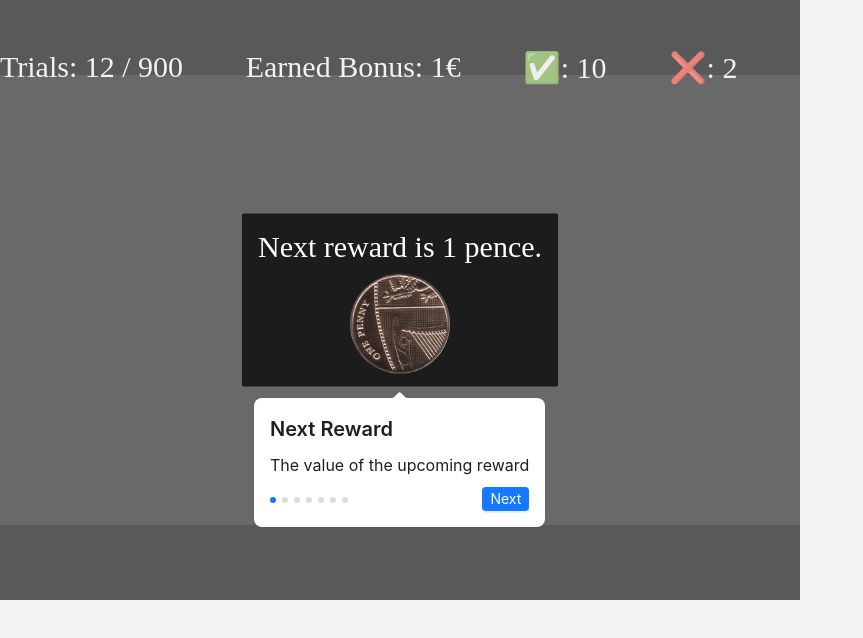
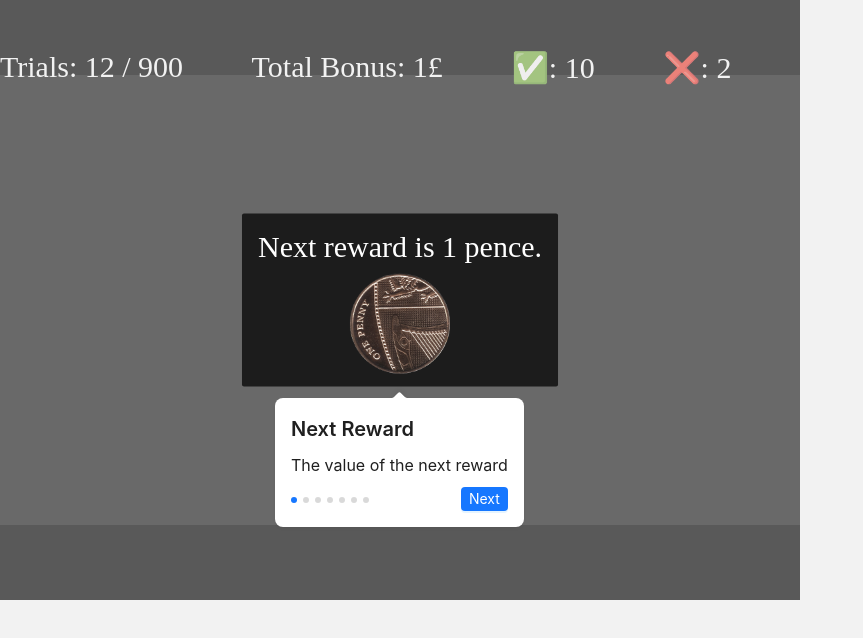
Before and after one commit to eddhall0821/physical-test, a React (Create React App) app: page /main-guidelines in a window 1280 px wide. Both pictures are taken after a click on the button "Start Tutorial". Shown: the top 638 px of the page, without its empty margins (0-863 px from the left). Built offline with nearby package versions, Linux system fonts and the light colour scheme.

Commit message:
translate

```diff
--- a/src/components/MTP/MainGuideLines.jsx
+++ b/src/components/MTP/MainGuideLines.jsx
@@ -52,7 +52,7 @@ const MainGuideLines = () => {
   const steps = [
     {
       title: <StepTitle>Next Reward</StepTitle>,
-      description: <StepContent>The value of the upcoming reward</StepContent>,
+      description: <StepContent>The value of the next reward</StepContent>,
       target: () => ref6.current,
     },
     {
@@ -74,7 +74,7 @@ const MainGuideLines = () => {
       title: <StepTitle>Trial Results</StepTitle>,
       description: (
         <StepContent>
-          success/failure of each trial and bonuses earned for each click
+          Success/Failure of each trial and bonuses earned for each click
         </StepContent>
       ),
       target: () => ref8.current,
@@ -96,7 +96,7 @@ const MainGuideLines = () => {
     },
     {
       title: <StepTitle>Failed Clicks</StepTitle>,
-      description: <StepContent>The number of unsuccessful clicks</StepContent>,
+      description: <StepContent>The number of failed clicks</StepContent>,
       target: () => ref4.current,
     },
   ];
@@ -108,7 +108,7 @@ const MainGuideLines = () => {
           <Content>
             <Space direction="vertical" style={{ width: 1000 }}>
               <Typography>
-                <Typography.Title level={3}>Main Tasks</Typography.Title>
+                <Typography.Title level={3}>Main Task</Typography.Title>
                 <Typography.Paragraph>
                   Before the blue circular target appears on the screen, the
                   bonus for each trial is displayed.
@@ -168,7 +168,7 @@ const MainGuideLines = () => {
           }}
         >
           <div ref={ref1}>Trials: 12 / 900</div>
-          <div ref={ref3}>Earned Bonus: 1€</div>
+          <div ref={ref3}>Total Bonus: 1£</div>
           <div ref={ref2}>✅: 10</div>
           <div ref={ref4}>❌: 2</div>
           <div></div>
--- a/src/components/measure/MonitorMeasure.jsx
+++ b/src/components/measure/MonitorMeasure.jsx
@@ -94,7 +94,7 @@ const MonitorMeasure = () => {
       <TaskSteps current={0} />
       <Typography.Title level={3}>Monitor Size Measurement</Typography.Title>
       <Paragraph level={2}>
-        place a physical credit card against the image of the card below and
+        Place a physical credit card against the image of the card below and
         increase or decrease its size until it matches the size of the physical
         card exactly. <br />
         You can also use a library card or standard ID.
--- a/src/components/measure/index.jsx
+++ b/src/components/measure/index.jsx
@@ -139,7 +139,7 @@ const Measure = () => {
             key="2"
           >
             <p>
-              Left-click on the <b style={{ color: "#da2c4d" }}>red box</b>and
+              Left-click on the <b style={{ color: "#da2c4d" }}>red box</b> and
               hold the mouse left-click button down.
               <br />
               Slowly move the mouse from left to right along the width of the
--- a/src/utils.js
+++ b/src/utils.js
@@ -391,7 +391,7 @@ export const drawText = (ctx, summary, remain) => {
   // ctx.fillRect(boardInterval * 2, 25, 50, 50);
   // ctx.fillStyle = "#fff";
   ctx.fillText(`✅: ${summary.success}`, boardInterval * 3, 50);
-  ctx.fillText(`Earned Bonus: ${summary.point / 1000}£`, boardInterval * 2, 50);
+  ctx.fillText(`Total Bonus: ${summary.point / 1000}£`, boardInterval * 2, 50);
   ctx.fillText(`❌: ${summary.fail}`, boardInterval * 4, 50);
 
   // ctx.fillText(
@@ -402,7 +402,7 @@ export const drawText = (ctx, summary, remain) => {
   // ctx.fillText(`✅: ${summary.success}`, window.innerWidth - 200, 100);
   // ctx.fillText(`❌: ${summary.fail}`, window.innerWidth - 200, 150);
   // ctx.fillText(
-  //   `you earn ${summary.point / 1000}€`,
+  //   `you earn ${summary.point / 1000}£`,
   //   window.innerWidth - 200,
   //   200
   // );
```
